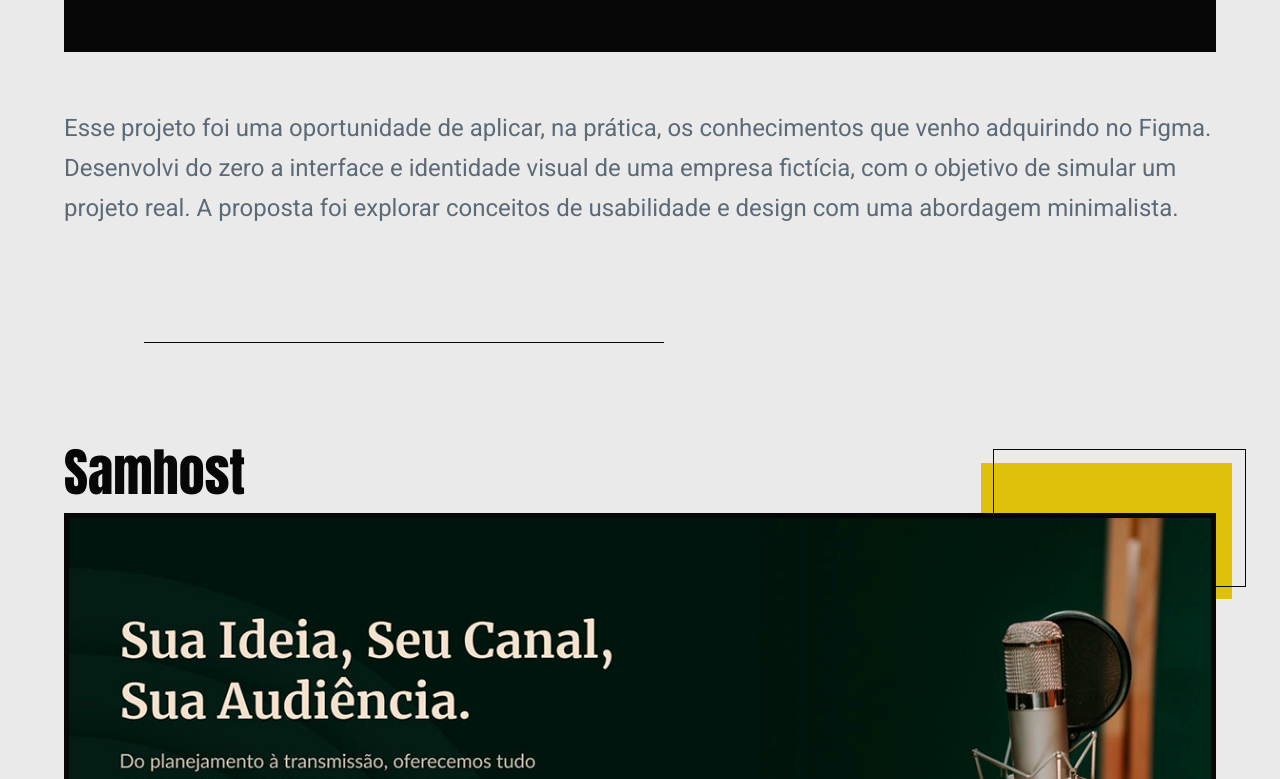
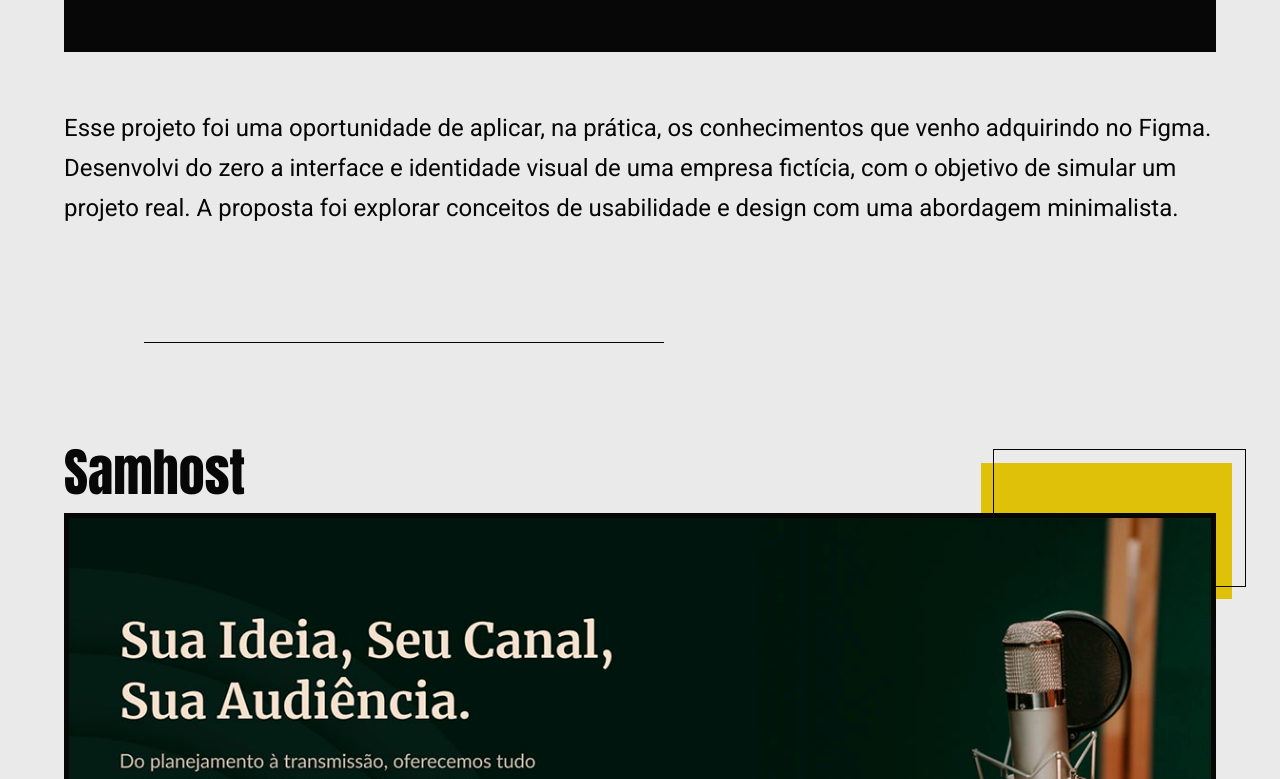
Before and after one commit to awesome-rol/portfolioUImiguelNogueira, a React (Vite) app: page / in a window 1280 px wide. Shown: the part 3081-3860 px from the top of the page. Built offline with nearby package versions, Linux system fonts and the light colour scheme.

Commit message:
texto card cor

```diff
--- a/src/Card.css
+++ b/src/Card.css
@@ -52,11 +52,11 @@
 .card-texto {
     position: absolute;
     bottom: 0;
-    color: #213547;
+    color: #070707;
     font-size: 24px;
     line-height: 40px;
     font-family: "Roboto";
-    opacity: 70%;
+    opacity: 100%;
 }
 
 .card-detalheContainer {
@@ -160,7 +160,7 @@
 
 .MOBILE-card-texto {
     position: absolute;
-    color: #213547;
+    color: #070707;
     bottom: 0;
     font-size: 24px;
     line-height: 40px;
```
